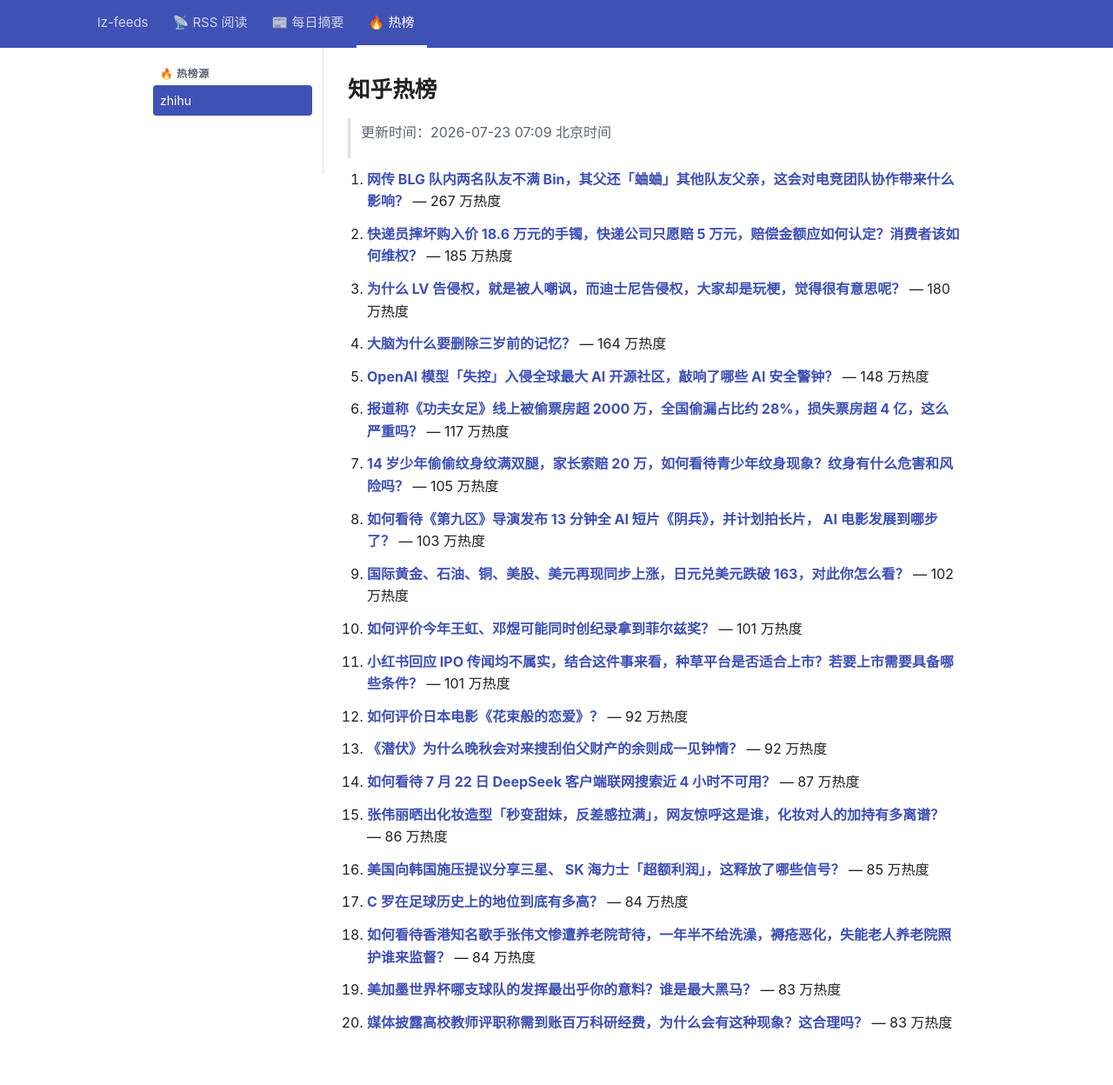
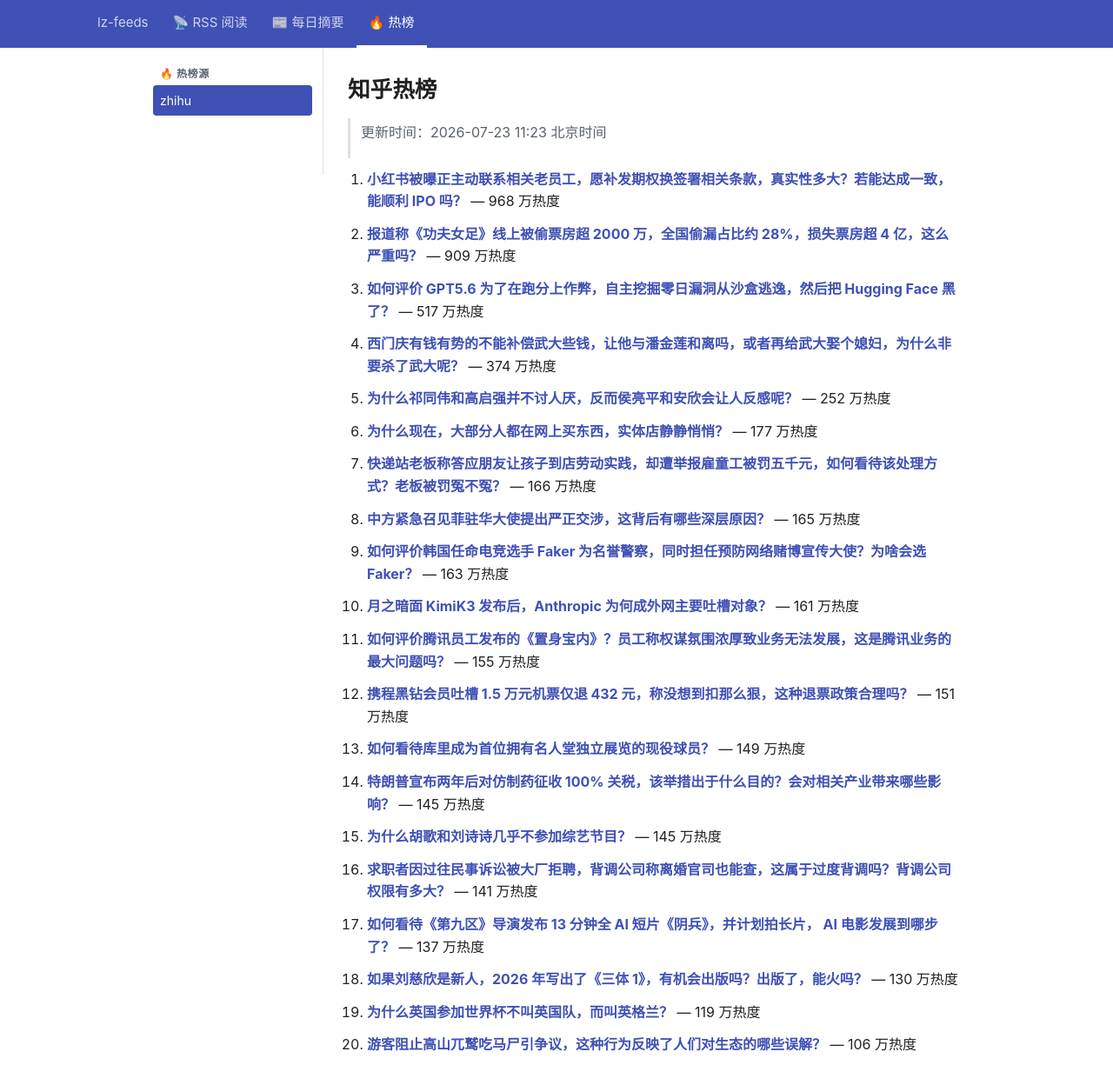
Before and after one commit to lizhang0101/lz-feeds, a Jekyll site: the page built from _hotlist/zhihu.md, in a window 1280 px wide and 1279 px high. Shown: the top 1248 px of the window at 87% size. Built offline with Jekyll 4.4.1, drawn with Linux system fonts in a browser that asks for light colours.

Commit message:
hotlist: 2026-07-23T03:23Z

```diff
--- a/_hotlist/zhihu.md
+++ b/_hotlist/zhihu.md
@@ -1,48 +1,48 @@
 ---
-updated: 2026-07-23 07:09 北京时间
+updated: 2026-07-23 11:23 北京时间
 count: 20
 ---
 
 # 知乎热榜
 
-> 更新时间：2026-07-23 07:09 北京时间
+> 更新时间：2026-07-23 11:23 北京时间
 
-1. **[网传 BLG 队内两名队友不满 Bin，其父还「蛐蛐」其他队友父亲，这会对电竞团队协作带来什么影响？](https://www.zhihu.com/question/2063244657866418000)** — 267 万热度
+1. **[小红书被曝正主动联系相关老员工，愿补发期权换签署相关条款，真实性多大？若能达成一致，能顺利 IPO 吗？](https://www.zhihu.com/question/2063292318887539352)** — 968 万热度
 
-2. **[快递员摔坏购入价 18.6 万元的手镯，快递公司只愿赔 5 万元，赔偿金额应如何认定？消费者该如何维权？](https://www.zhihu.com/question/2060880883452793625)** — 185 万热度
+2. **[报道称《功夫女足》线上被偷票房超 2000 万，全国偷漏占比约 28%，损失票房超 4 亿，这么严重吗？](https://www.zhihu.com/question/2063269666466932392)** — 909 万热度
 
-3. **[为什么 LV 告侵权，就是被人嘲讽，而迪士尼告侵权，大家却是玩梗，觉得很有意思呢？](https://www.zhihu.com/question/2056857053994525624)** — 180 万热度
+3. **[如何评价 GPT5.6 为了在跑分上作弊，自主挖掘零日漏洞从沙盒逃逸，然后把 Hugging Face 黑了？](https://www.zhihu.com/question/2063229032708284873)** — 517 万热度
 
-4. **[大脑为什么要删除三岁前的记忆？](https://www.zhihu.com/question/2061935759511368565)** — 164 万热度
+4. **[西门庆有钱有势的不能补偿武大些钱，让他与潘金莲和离吗，或者再给武大娶个媳妇，为什么非要杀了武大呢？](https://www.zhihu.com/question/2047419289150477897)** — 374 万热度
 
-5. **[OpenAI 模型「失控」入侵全球最大 AI 开源社区，敲响了哪些 AI 安全警钟？](https://www.zhihu.com/question/2063264614834336987)** — 148 万热度
+5. **[为什么祁同伟和高启强并不讨人厌，反而侯亮平和安欣会让人反感呢？](https://www.zhihu.com/question/2060313146192143108)** — 252 万热度
 
-6. **[报道称《功夫女足》线上被偷票房超 2000 万，全国偷漏占比约 28%，损失票房超 4 亿，这么严重吗？](https://www.zhihu.com/question/2063269666466932392)** — 117 万热度
+6. **[为什么现在，大部分人都在网上买东西，实体店静静悄悄？](https://www.zhihu.com/question/2062787306789003681)** — 177 万热度
 
-7. **[14 岁少年偷偷纹身纹满双腿，家长索赔 20 万，如何看待青少年纹身现象？纹身有什么危害和风险吗？](https://www.zhihu.com/question/2062507625783226699)** — 105 万热度
+7. **[快递站老板称答应朋友让孩子到店劳动实践，却遭举报雇童工被罚五千元，如何看待该处理方式？老板被罚冤不冤？](https://www.zhihu.com/question/2062506148696216910)** — 166 万热度
 
-8. **[如何看待《第九区》导演发布 13 分钟全 AI 短片《阴兵》，并计划拍长片， AI 电影发展到哪步了？](https://www.zhihu.com/question/2062918586486583714)** — 103 万热度
+8. **[中方紧急召见菲驻华大使提出严正交涉，这背后有哪些深层原因？](https://www.zhihu.com/question/2062888665026765743)** — 165 万热度
 
-9. **[国际黄金、石油、铜、美股、美元再现同步上涨，日元兑美元跌破 163，对此你怎么看？](https://www.zhihu.com/question/2063182962879993810)** — 102 万热度
+9. **[如何评价韩国任命电竞选手 Faker 为名誉警察，同时担任预防网络赌博宣传大使？为啥会选 Faker？](https://www.zhihu.com/question/2063300596686217267)** — 163 万热度
 
-10. **[如何评价今年王虹、邓煜可能同时创纪录拿到菲尔兹奖？](https://www.zhihu.com/question/2043103002907738805)** — 101 万热度
+10. **[月之暗面 KimiK3 发布后，Anthropic 为何成外网主要吐槽对象？](https://www.zhihu.com/question/2062640157015249755)** — 161 万热度
 
-11. **[小红书回应 IPO 传闻均不属实，结合这件事来看，种草平台是否适合上市？若要上市需要具备哪些条件？](https://www.zhihu.com/question/2063228417642967287)** — 101 万热度
+11. **[如何评价腾讯员工发布的《置身宝内》？员工称权谋氛围浓厚致业务无法发展，这是腾讯业务的最大问题吗？](https://www.zhihu.com/question/2063382652334207964)** — 155 万热度
 
-12. **[如何评价日本电影《花束般的恋爱》？](https://www.zhihu.com/question/461455834)** — 92 万热度
+12. **[携程黑钻会员吐槽 1.5 万元机票仅退 432 元，称没想到扣那么狠，这种退票政策合理吗？](https://www.zhihu.com/question/2062858376510451826)** — 151 万热度
 
-13. **[《潜伏》为什么晚秋会对来搜刮伯父财产的余则成一见钟情？](https://www.zhihu.com/question/14075531614)** — 92 万热度
+13. **[如何看待库里成为首位拥有名人堂独立展览的现役球员？](https://www.zhihu.com/question/2063177625057617826)** — 149 万热度
 
-14. **[如何看待 7 月 22 日 DeepSeek 客户端联网搜索近 4 小时不可用？](https://www.zhihu.com/question/2063241470010822764)** — 87 万热度
+14. **[特朗普宣布两年后对仿制药征收 100% 关税，该举措出于什么目的？会对相关产业带来哪些影响？](https://www.zhihu.com/question/2063183942509754265)** — 145 万热度
 
-15. **[张伟丽晒出化妆造型「秒变甜妹，反差感拉满」，网友惊呼这是谁，化妆对人的加持有多离谱？](https://www.zhihu.com/question/2063206445076542255)** — 86 万热度
+15. **[为什么胡歌和刘诗诗几乎不参加综艺节目？](https://www.zhihu.com/question/326219584)** — 145 万热度
 
-16. **[美国向韩国施压提议分享三星、 SK 海力士「超额利润」，这释放了哪些信号？](https://www.zhihu.com/question/2061557759359840568)** — 85 万热度
+16. **[求职者因过往民事诉讼被大厂拒聘，背调公司称离婚官司也能查，这属于过度背调吗？背调公司权限有多大？](https://www.zhihu.com/question/2062548180537964150)** — 141 万热度
 
-17. **[C 罗在足球历史上的地位到底有多高？](https://www.zhihu.com/question/2061419922199156216)** — 84 万热度
+17. **[如何看待《第九区》导演发布 13 分钟全 AI 短片《阴兵》，并计划拍长片， AI 电影发展到哪步了？](https://www.zhihu.com/question/2062918586486583714)** — 137 万热度
 
-18. **[如何看待香港知名歌手张伟文惨遭养老院苛待，一年半不给洗澡，褥疮恶化，失能老人养老院照护谁来监督？](https://www.zhihu.com/question/2062878068759160084)** — 84 万热度
+18. **[如果刘慈欣是新人，2026 年写出了《三体 1》，有机会出版吗？出版了，能火吗？](https://www.zhihu.com/question/2062513217314853749)** — 130 万热度
 
-19. **[美加墨世界杯哪支球队的发挥最出乎你的意料？谁是最大黑马？](https://www.zhihu.com/question/2062192708639094132)** — 83 万热度
+19. **[为什么英国参加世界杯不叫英国队，而叫英格兰？](https://www.zhihu.com/question/2050507183931012504)** — 119 万热度
 
-20. **[媒体披露高校教师评职称需到账百万科研经费，为什么会有这种现象？这合理吗？](https://www.zhihu.com/question/2059646616953418885)** — 83 万热度
+20. **[游客阻止高山兀鹫吃马尸引争议，这种行为反映了人们对生态的哪些误解？](https://www.zhihu.com/question/2062701004857119643)** — 106 万热度
```
